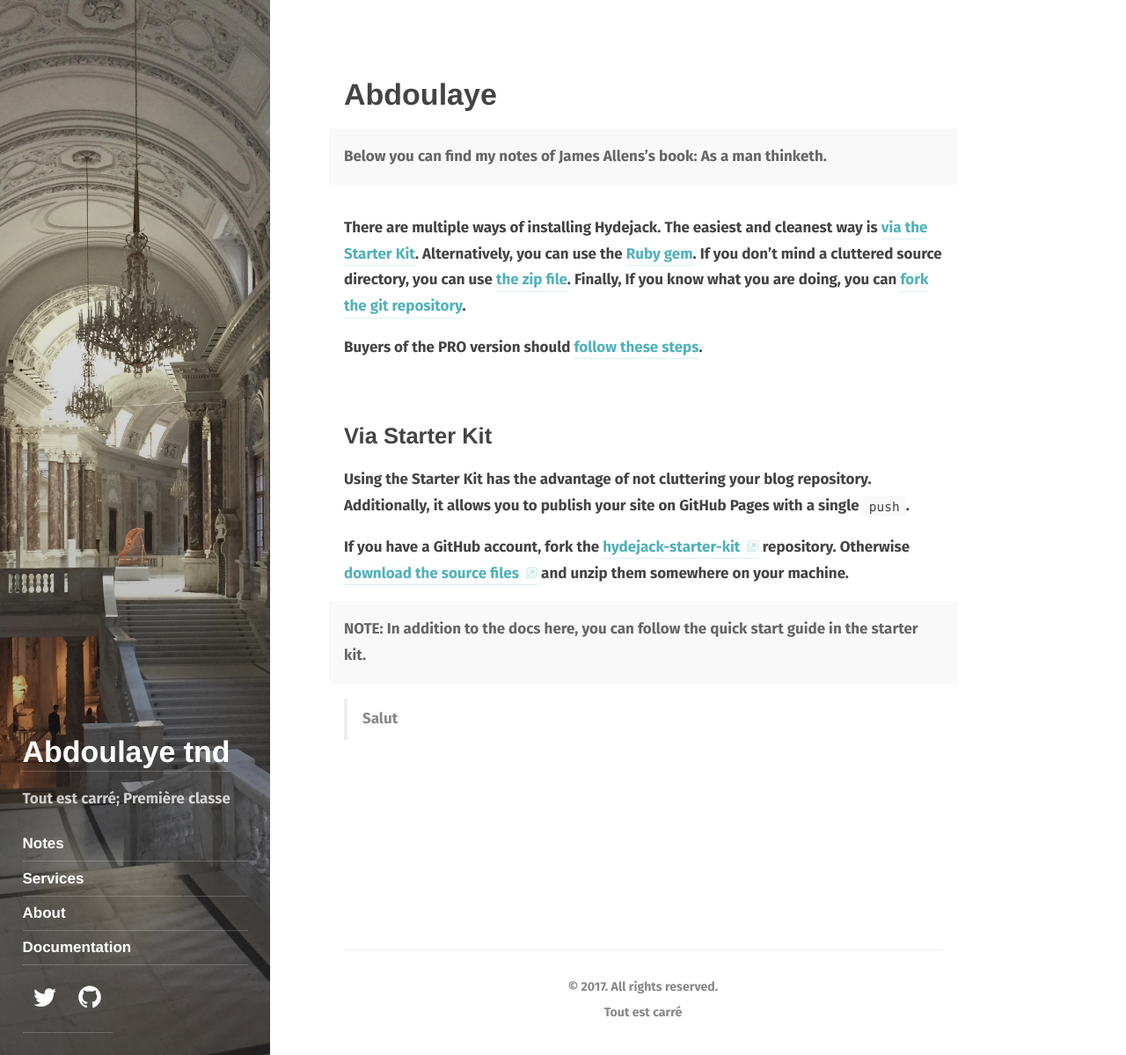
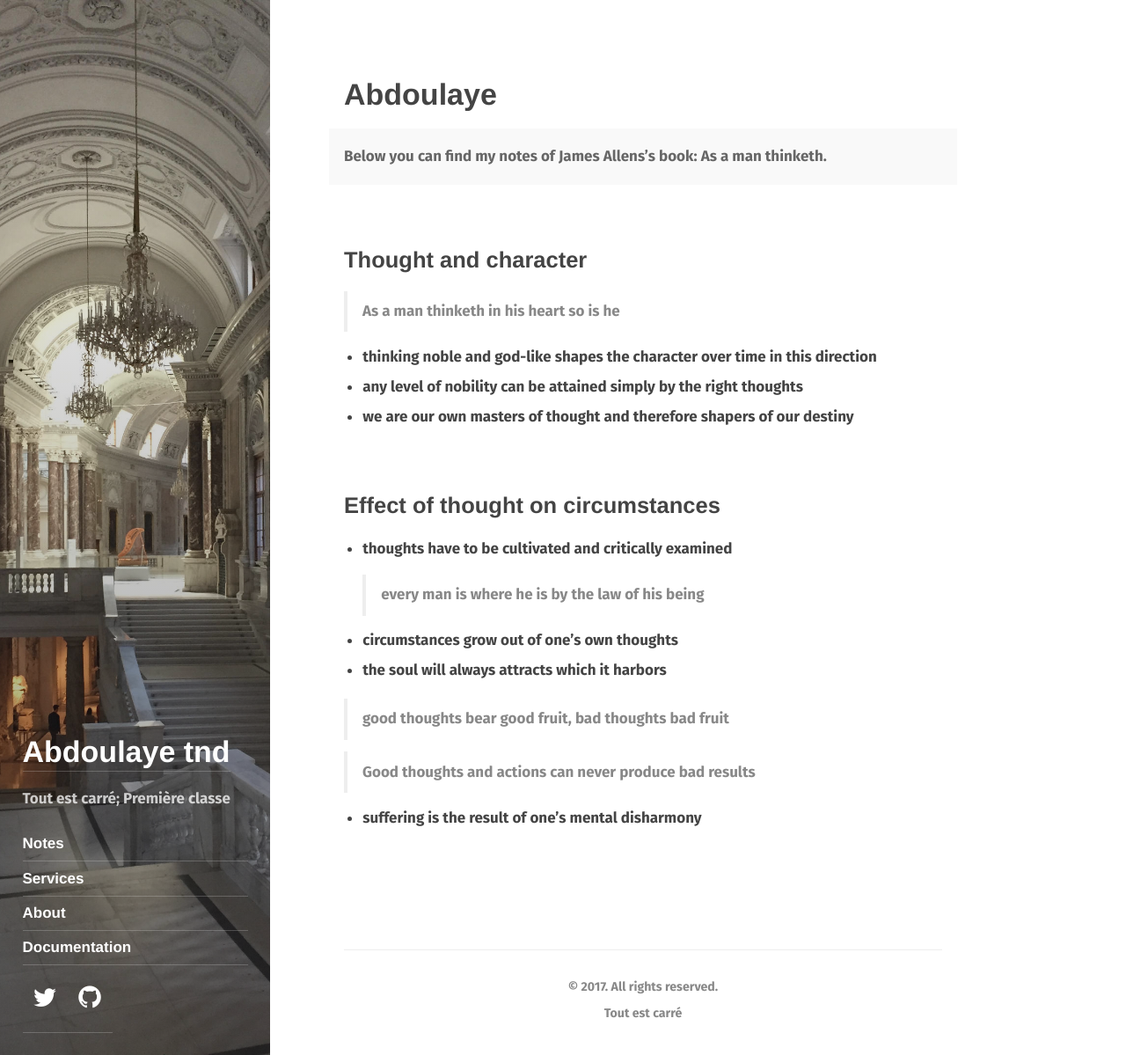
Before and after one commit to abdoulaye-tnd/tandian, a Jekyll site: the page built from books/telunhomme.md, in a window 1280 px wide and 1199 px high. Shown: the whole window at 88% size. Built offline with Jekyll 4.4.1, drawn with Linux system fonts in a browser that asks for light colours; some web fonts are replaced.

Commit message:
Update telunhomme.md

```diff
--- a/books/telunhomme.md
+++ b/books/telunhomme.md
@@ -7,25 +7,25 @@ description: >
 
 ---
 
-There are multiple ways of installing Hydejack.
-The easiest and cleanest way is [via the Starter Kit](#via-starter-kit).
-Alternatively, you can use the [Ruby gem](#via-gem).
-If you don't mind a cluttered source directory, you can use [the zip file](#via-zip).
-Finally, If you know what you are doing, you can [fork the git repository](#via-git).
 
-Buyers of the PRO version should [follow these steps](#pro-version).
+## Thought and character
 
+> As a man thinketh in his heart so is he
 
+- thinking noble and god-like shapes the character over time in this direction
+- any level of nobility can be attained simply by the right thoughts
+- we are our own masters of thought and therefore shapers of our destiny
 
-## Via Starter Kit
-Using the Starter Kit has the advantage of not cluttering your blog repository.
-Additionally, it allows you to publish your site on GitHub Pages with a single `push`.
+## Effect of thought on circumstances
 
-If you have a GitHub account, fork the [hydejack-starter-kit](https://github.com/qwtel/hydejack-starter-kit) repository.
-Otherwise [download the source files](https://github.com/qwtel/hydejack-starter-kit/archive/master.zip)
-and unzip them somewhere on your machine.
+- thoughts have to be cultivated and critically examined
+> every man is where he is by the law of his being
 
-**NOTE**: In addition to the docs here, you can follow the quick start guide in the starter kit.
-{:.message}
+- circumstances grow out of one’s own thoughts
+- the soul will always attracts which it harbors
 
-> Salut
+> good thoughts bear good fruit, bad thoughts bad fruit
+
+> Good thoughts and actions can never produce bad results
+
+- suffering is the result of one’s mental disharmony
```
